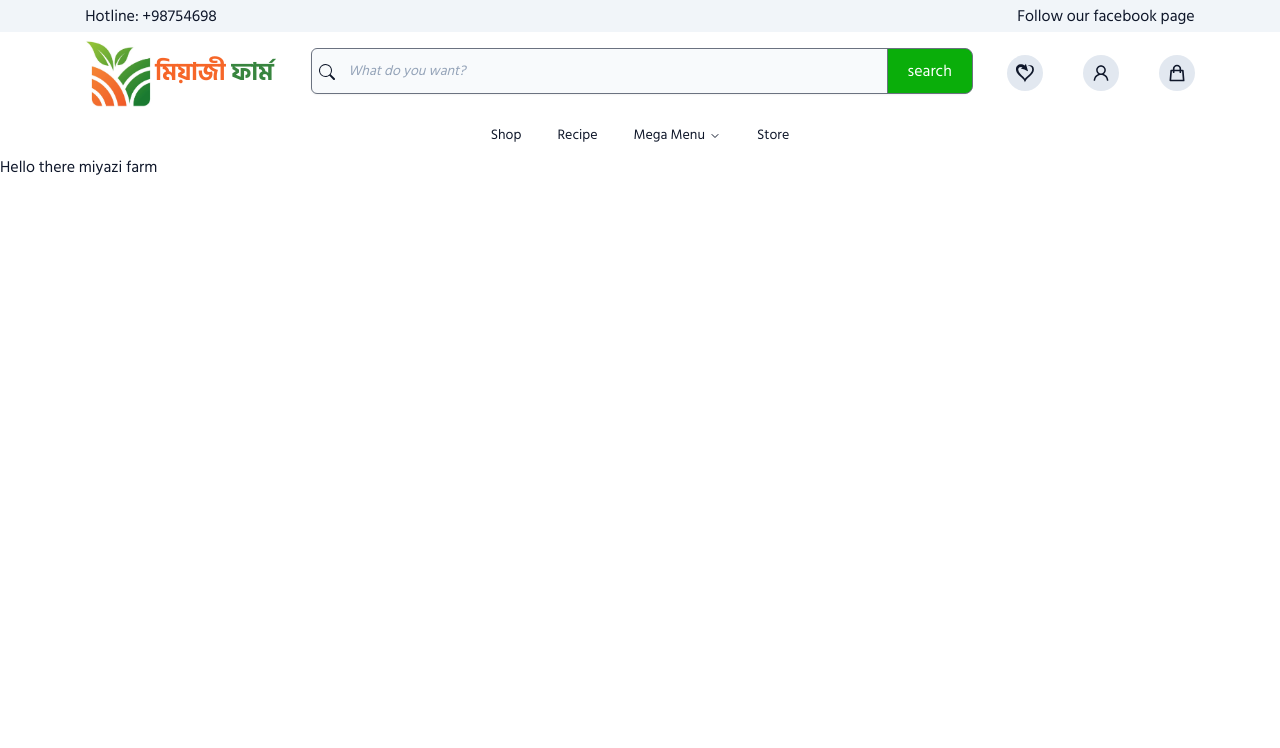
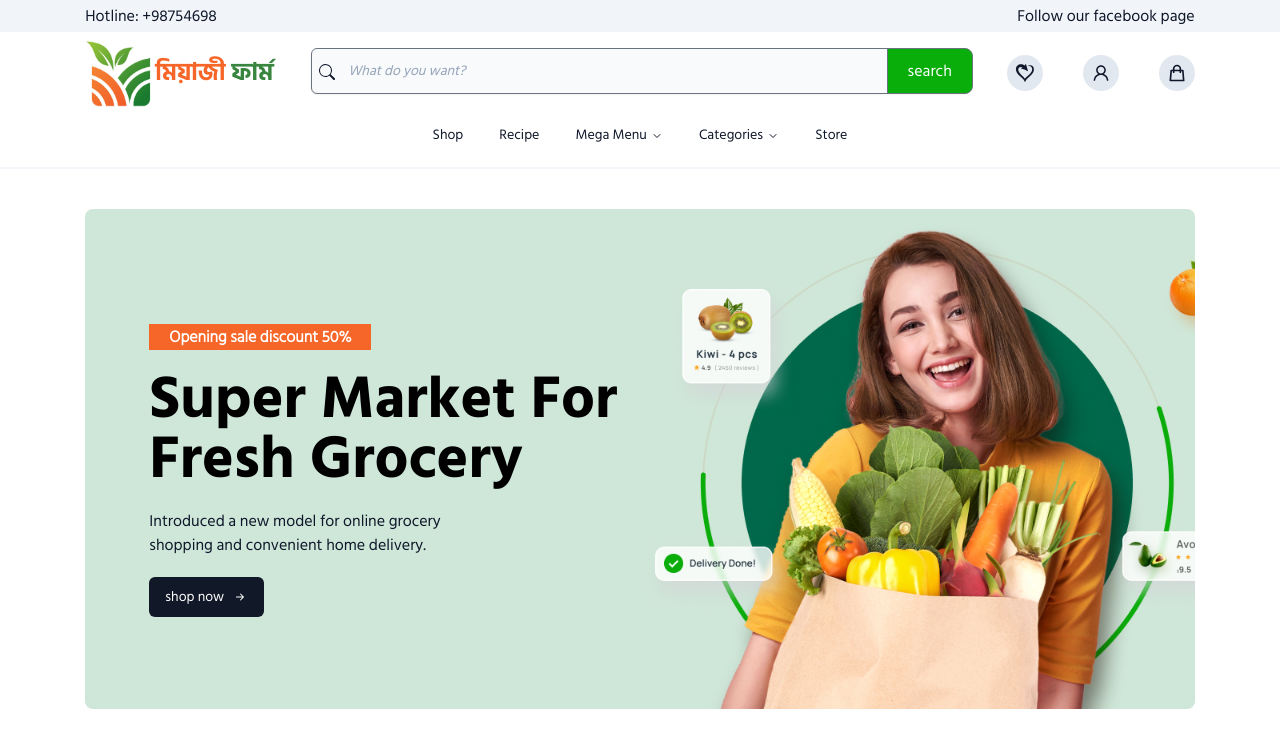
Before and after one commit to tanvir1017/Miazi-farm, a Next.js app: page / in a window 1280 px wide. Shown: the top 748 px of the page. Built offline with nearby package versions, Linux system fonts and the light colour scheme.

Commit message:
feat: 🎸 Added heading section with banner
Added heading section with banner

BREAKING CHANGE: 🧨 Added heading section with banner

✅ Closes: Added heading section with banner

```diff
--- a/app/layout.tsx
+++ b/app/layout.tsx
@@ -14,8 +14,9 @@ export default function RootLayout({
 }) {
   return (
     <html lang="en">
-      <body className="font-HIND_SILIGURI_REGULAR">
+      <body className="font-HIND_SILIGURI_REGULAR relative">
         <Navbar />
+
         {children}
       </body>
     </html>
--- a/app/page.tsx
+++ b/app/page.tsx
@@ -1,3 +1,5 @@
+import HomePages from "@/components/pages/page";
+
 export default function Home() {
-  return <h2>Hello there miyazi farm</h2>;
+  return <HomePages />;
 }
--- /dev/null
+++ b/components/pages/headingsection/headingsection.tsx
@@ -0,0 +1,43 @@
+import { ButtonSecondary } from "@/components/shadecncomponents/button";
+import Image from "next/image";
+import { BsArrowRightShort } from "react-icons/bs";
+
+const HeadingSection = () => {
+  return (
+    <section className="container ">
+      <div className="max-w-[75.8rem] h-[500px] m-auto relative overflow-hidden rounded-lg my-10 p-5">
+        <Image
+          className="absolute"
+          src="/assets/covers/slider_background.jpeg"
+          alt="Heading slider cover"
+          fill
+          style={{
+            objectFit: "cover",
+          }}
+        />
+
+        <div className="absolute px-11 pt-24">
+          <strong className="bg-brand px-5 text-white font-HIND_SILIGURI_LIGHT ">
+            Opening sale discount 50%
+          </strong>
+          <h1 className="text-6xl text-black font-HIND_SILIGURI_BOLD mt-5">
+            Super Market For <br /> Fresh Grocery
+          </h1>
+          <p className="text-accent-foreground my-5">
+            Introduced a new model for online grocery <br /> shopping and
+            convenient home delivery.
+          </p>
+
+          <ButtonSecondary>
+            shop now{" "}
+            <span className="ml-2">
+              <BsArrowRightShort className="font-HIND_SILIGURI_LIGHT text-base" />
+            </span>
+          </ButtonSecondary>
+        </div>
+      </div>
+    </section>
+  );
+};
+
+export default HeadingSection;
--- a/components/pages/page.tsx
+++ b/components/pages/page.tsx
@@ -0,0 +1,11 @@
+import HeadingSection from "./headingsection/headingsection";
+
+const HomePages = () => {
+  return (
+    <>
+      <HeadingSection />
+    </>
+  );
+};
+
+export default HomePages;
--- /dev/null
+++ b/components/shadecncomponents/button.tsx
@@ -0,0 +1,5 @@
+import { Button } from "@/components/ui/button";
+
+export function ButtonSecondary({ children }: { children: React.ReactNode }) {
+  return <Button className="bg-gray-900 text-white">{children}</Button>;
+}
--- a/components/shadecncomponents/navbar.tsx
+++ b/components/shadecncomponents/navbar.tsx
@@ -53,8 +53,36 @@ const components: { title: string; href: string; description: string }[] = [
   },
 ];
 
+const megaMenu: { title: string; href: string; description?: string }[] = [
+  {
+    title: "Butter",
+    href: "/shop",
+  },
+  {
+    title: "Milk Drinks",
+    href: "/shop",
+  },
+  {
+    title: "Curd & Yogurt",
+    href: "/shop",
+  },
+  {
+    title: "Eggs",
+    href: "/shop",
+  },
+  {
+    title: "Curd & Yogurt",
+    href: "/shop",
+  },
+  {
+    title: "Eggs",
+    href: "/shop",
+  },
+];
+
 export function ShadeCnNavbar() {
   return (
+    <div className="container relative">
       <NavigationMenu>
         <NavigationMenuList>
           <NavigationMenuItem>
@@ -74,8 +102,9 @@ export function ShadeCnNavbar() {
           <NavigationMenuItem>
             <NavigationMenuTrigger>Mega Menu</NavigationMenuTrigger>
             <NavigationMenuContent>
-            <ul className="grid gap-3 p-6 md:w-[400px] lg:w-[800px] lg:grid-cols-3">
-              <li className="row-span-3">
+              <div className="grid gap-3 p-6 md:w-[400px] lg:w-[800px] lg:grid-cols-3">
+                <ul className="row-span-3">
+                  <li>
                     <NavigationMenuLink asChild>
                       <Link
                         className="flex h-full w-full select-none flex-col justify-end rounded-md no-underline outline-none focus:shadow-md"
@@ -90,45 +119,41 @@ export function ShadeCnNavbar() {
                       </Link>
                     </NavigationMenuLink>
                   </li>
-              <Link href="/shop">
-                <ListItem title="Dairy, Bread & Eggs"></ListItem>
-              </Link>{" "}
-              <Link href="/shop">
-                <ListItem title="Dairy, Bread & Eggs"></ListItem>
-              </Link>{" "}
-              <Link href="/shop">
-                <ListItem title="Dairy, Bread & Eggs"></ListItem>
-              </Link>{" "}
-              <Link href="/shop">
-                <ListItem title="Dairy, Bread & Eggs"></ListItem>
-              </Link>{" "}
-              <Link href="/shop">
-                <ListItem title="Dairy, Bread & Eggs"></ListItem>
-              </Link>{" "}
-              <Link href="/shop">
-                <ListItem title="Dairy, Bread & Eggs"></ListItem>
-              </Link>{" "}
+                </ul>
+                <ul className="grid w-[400px] gap-3 p-4 md:w-[500px] md:grid-cols-2 lg:w-[500px]">
+                  {megaMenu.map((component, i) => (
+                    <NavigationMenuLink asChild key={i}>
+                      <Link
+                        className="block select-none space-y-1 rounded-md p-3 leading-none no-underline outline-none transition-colors hover:bg-accent hover:text-accent-foreground focus:bg-accent focus:text-accent-foreground"
+                        href={component.href}
+                      >
+                        <li>{component.title}</li>
+                      </Link>
+                    </NavigationMenuLink>
+                  ))}
+                </ul>
+              </div>
+            </NavigationMenuContent>
+          </NavigationMenuItem>
+          <NavigationMenuItem>
+            <NavigationMenuTrigger>Categories</NavigationMenuTrigger>
+            <NavigationMenuContent>
+              <ul className="grid w-[400px] gap-3 p-4 md:w-[500px] md:grid-cols-2 lg:w-[600px] ">
+                {megaMenu.map((component) => (
+                  <NavigationMenuLink asChild key={component.title}>
+                    <Link
+                      className="block select-none space-y-1 rounded-md p-3 leading-none no-underline outline-none transition-colors hover:bg-accent hover:text-accent-foreground focus:bg-accent focus:text-accent-foreground"
+                      href={component.href}
+                    >
+                      {component.title}
+                    </Link>
+                  </NavigationMenuLink>
+                ))}
               </ul>
             </NavigationMenuContent>
           </NavigationMenuItem>
-        {/* <NavigationMenuItem>
-          <NavigationMenuTrigger>Components</NavigationMenuTrigger>
-          <NavigationMenuContent>
-            <ul className="grid w-[400px] gap-3 p-4 md:w-[500px] md:grid-cols-2 lg:w-[600px] ">
-              {components.map((component) => (
-                <ListItem
-                  key={component.title}
-                  title={component.title}
-                  href={component.href}
-                >
-                  {component.description}
-                </ListItem>
-              ))}
-            </ul>
-          </NavigationMenuContent>
-        </NavigationMenuItem> */}
           <NavigationMenuItem>
-          <Link href="/docs" passHref>
+            <Link href="/shop" passHref>
               <NavigationMenuLink className={navigationMenuTriggerStyle()}>
                 Store
               </NavigationMenuLink>
@@ -136,6 +161,7 @@ export function ShadeCnNavbar() {
           </NavigationMenuItem>
         </NavigationMenuList>
       </NavigationMenu>
+    </div>
   );
 }
 
@@ -155,9 +181,9 @@ const ListItem = React.forwardRef<
           {...props}
         >
           <div className="text-sm font-medium leading-none">{title}</div>
-          <p className="line-clamp-2 text-sm leading-snug text-muted-foreground">
+          {/* <p className="line-clamp-2 text-sm leading-snug text-muted-foreground">
             {children}
-          </p>
+          </p> */}
         </a>
       </NavigationMenuLink>
     </li>
--- a/components/shared/navbar.tsx
+++ b/components/shared/navbar.tsx
@@ -14,7 +14,7 @@ export function Navbar() {
   const [searchProduct, setSearchProduct] = useState("");
   return (
     <header className="">
-      <nav className="">
+      <nav className="mb-3">
         {/*  First row of header*/}
         <div className="bg-slate-100 py-1">
           <div className="container flex justify-between items-center">
@@ -80,10 +80,11 @@ export function Navbar() {
         </div>
 
         {/*ShadCn navigation menus*/}
-        <div className="container relative">
+        <div className="">
           <ShadeCnNavbar />
         </div>
       </nav>
+      <hr className="border border-slate-100 " />
     </header>
   );
 }
--- /dev/null
+++ b/components/ui/button.tsx
@@ -0,0 +1,55 @@
+import * as React from "react"
+import { Slot } from "@radix-ui/react-slot"
+import { cva, type VariantProps } from "class-variance-authority"
+
+import { cn } from "@/lib/utils"
+
+const buttonVariants = cva(
+  "inline-flex items-center justify-center rounded-md text-sm font-medium transition-colors focus-visible:outline-none focus-visible:ring-2 focus-visible:ring-ring focus-visible:ring-offset-2 disabled:opacity-50 disabled:pointer-events-none ring-offset-background",
+  {
+    variants: {
+      variant: {
+        default: "bg-primary text-primary-foreground hover:bg-primary/90",
+        destructive:
+          "bg-destructive text-destructive-foreground hover:bg-destructive/90",
+        outline:
+          "border border-input hover:bg-accent hover:text-accent-foreground",
+        secondary:
+          "bg-secondary text-secondary-foreground hover:bg-secondary/80",
+        ghost: "hover:bg-accent hover:text-accent-foreground",
+        link: "underline-offset-4 hover:underline text-primary",
+      },
+      size: {
+        default: "h-10 py-2 px-4",
+        sm: "h-9 px-3 rounded-md",
+        lg: "h-11 px-8 rounded-md",
+      },
+    },
+    defaultVariants: {
+      variant: "default",
+      size: "default",
+    },
+  }
+)
+
+export interface ButtonProps
+  extends React.ButtonHTMLAttributes<HTMLButtonElement>,
+    VariantProps<typeof buttonVariants> {
+  asChild?: boolean
+}
+
+const Button = React.forwardRef<HTMLButtonElement, ButtonProps>(
+  ({ className, variant, size, asChild = false, ...props }, ref) => {
+    const Comp = asChild ? Slot : "button"
+    return (
+      <Comp
+        className={cn(buttonVariants({ variant, size, className }))}
+        ref={ref}
+        {...props}
+      />
+    )
+  }
+)
+Button.displayName = "Button"
+
+export { Button, buttonVariants }
--- a/components/ui/navigation-menu.tsx
+++ b/components/ui/navigation-menu.tsx
@@ -1,9 +1,9 @@
-import * as React from "react"
-import * as NavigationMenuPrimitive from "@radix-ui/react-navigation-menu"
-import { cva } from "class-variance-authority"
-import { ChevronDown } from "lucide-react"
+import * as NavigationMenuPrimitive from "@radix-ui/react-navigation-menu";
+import { cva } from "class-variance-authority";
+import { ChevronDown } from "lucide-react";
+import * as React from "react";
 
-import { cn } from "@/lib/utils"
+import { cn } from "@/lib/utils";
 
 const NavigationMenu = React.forwardRef<
   React.ElementRef<typeof NavigationMenuPrimitive.Root>,
@@ -20,8 +20,8 @@ const NavigationMenu = React.forwardRef<
     {children}
     <NavigationMenuViewport />
   </NavigationMenuPrimitive.Root>
-))
-NavigationMenu.displayName = NavigationMenuPrimitive.Root.displayName
+));
+NavigationMenu.displayName = NavigationMenuPrimitive.Root.displayName;
 
 const NavigationMenuList = React.forwardRef<
   React.ElementRef<typeof NavigationMenuPrimitive.List>,
@@ -35,14 +35,14 @@ const NavigationMenuList = React.forwardRef<
     )}
     {...props}
   />
-))
-NavigationMenuList.displayName = NavigationMenuPrimitive.List.displayName
+));
+NavigationMenuList.displayName = NavigationMenuPrimitive.List.displayName;
 
-const NavigationMenuItem = NavigationMenuPrimitive.Item
+const NavigationMenuItem = NavigationMenuPrimitive.Item;
 
 const navigationMenuTriggerStyle = cva(
   "inline-flex items-center justify-center rounded-md text-sm font-medium transition-colors focus:outline-none focus:bg-accent focus:text-accent-foreground disabled:opacity-50 disabled:pointer-events-none bg-background hover:bg-accent hover:text-accent-foreground data-[state=open]:bg-accent/50 data-[active]:bg-accent/50 h-10 py-2 px-4 group w-max"
-)
+);
 
 const NavigationMenuTrigger = React.forwardRef<
   React.ElementRef<typeof NavigationMenuPrimitive.Trigger>,
@@ -59,8 +59,8 @@ const NavigationMenuTrigger = React.forwardRef<
       aria-hidden="true"
     />
   </NavigationMenuPrimitive.Trigger>
-))
-NavigationMenuTrigger.displayName = NavigationMenuPrimitive.Trigger.displayName
+));
+NavigationMenuTrigger.displayName = NavigationMenuPrimitive.Trigger.displayName;
 
 const NavigationMenuContent = React.forwardRef<
   React.ElementRef<typeof NavigationMenuPrimitive.Content>,
@@ -74,16 +74,16 @@ const NavigationMenuContent = React.forwardRef<
     )}
     {...props}
   />
-))
-NavigationMenuContent.displayName = NavigationMenuPrimitive.Content.displayName
+));
+NavigationMenuContent.displayName = NavigationMenuPrimitive.Content.displayName;
 
-const NavigationMenuLink = NavigationMenuPrimitive.Link
+const NavigationMenuLink = NavigationMenuPrimitive.Link;
 
 const NavigationMenuViewport = React.forwardRef<
   React.ElementRef<typeof NavigationMenuPrimitive.Viewport>,
   React.ComponentPropsWithoutRef<typeof NavigationMenuPrimitive.Viewport>
 >(({ className, ...props }, ref) => (
-  <div className={cn("absolute left-0 top-full flex justify-center")}>
+  <div className={cn("absolute top-full flex justify-center")}>
     <NavigationMenuPrimitive.Viewport
       className={cn(
         "origin-top-center relative mt-1.5 h-[var(--radix-navigation-menu-viewport-height)] w-full overflow-hidden rounded-md border bg-popover text-popover-foreground shadow-lg data-[state=open]:animate-in data-[state=closed]:animate-out data-[state=closed]:zoom-out-95 data-[state=open]:zoom-in-90 md:w-[var(--radix-navigation-menu-viewport-width)]",
@@ -93,9 +93,9 @@ const NavigationMenuViewport = React.forwardRef<
       {...props}
     />
   </div>
-))
+));
 NavigationMenuViewport.displayName =
-  NavigationMenuPrimitive.Viewport.displayName
+  NavigationMenuPrimitive.Viewport.displayName;
 
 const NavigationMenuIndicator = React.forwardRef<
   React.ElementRef<typeof NavigationMenuPrimitive.Indicator>,
@@ -111,18 +111,18 @@ const NavigationMenuIndicator = React.forwardRef<
   >
     <div className="relative top-[60%] h-2 w-2 rotate-45 rounded-tl-sm bg-border shadow-md" />
   </NavigationMenuPrimitive.Indicator>
-))
+));
 NavigationMenuIndicator.displayName =
-  NavigationMenuPrimitive.Indicator.displayName
+  NavigationMenuPrimitive.Indicator.displayName;
 
 export {
+  NavigationMenu,
+  NavigationMenuContent,
+  NavigationMenuIndicator,
+  NavigationMenuItem,
+  NavigationMenuLink,
+  NavigationMenuList,
+  NavigationMenuTrigger,
+  NavigationMenuViewport,
   navigationMenuTriggerStyle,
-  NavigationMenu,
-  NavigationMenuList,
-  NavigationMenuItem,
-  NavigationMenuContent,
-  NavigationMenuTrigger,
-  NavigationMenuLink,
-  NavigationMenuIndicator,
-  NavigationMenuViewport,
-}
+};
--- a/package.json
+++ b/package.json
@@ -10,6 +10,7 @@
   },
   "dependencies": {
     "@radix-ui/react-navigation-menu": "^1.1.3",
+    "@radix-ui/react-slot": "^1.0.2",
     "@types/node": "20.2.5",
     "@types/react": "18.2.8",
     "@types/react-dom": "18.2.4",
```
Also changed, not shown: public/assets/covers/slider_background.jpeg (renamed from public/assets/slider_background.jpeg), 1 other file (tests, documents, lock files or other folders). Lines whose indentation alone changed are shown as unchanged.
